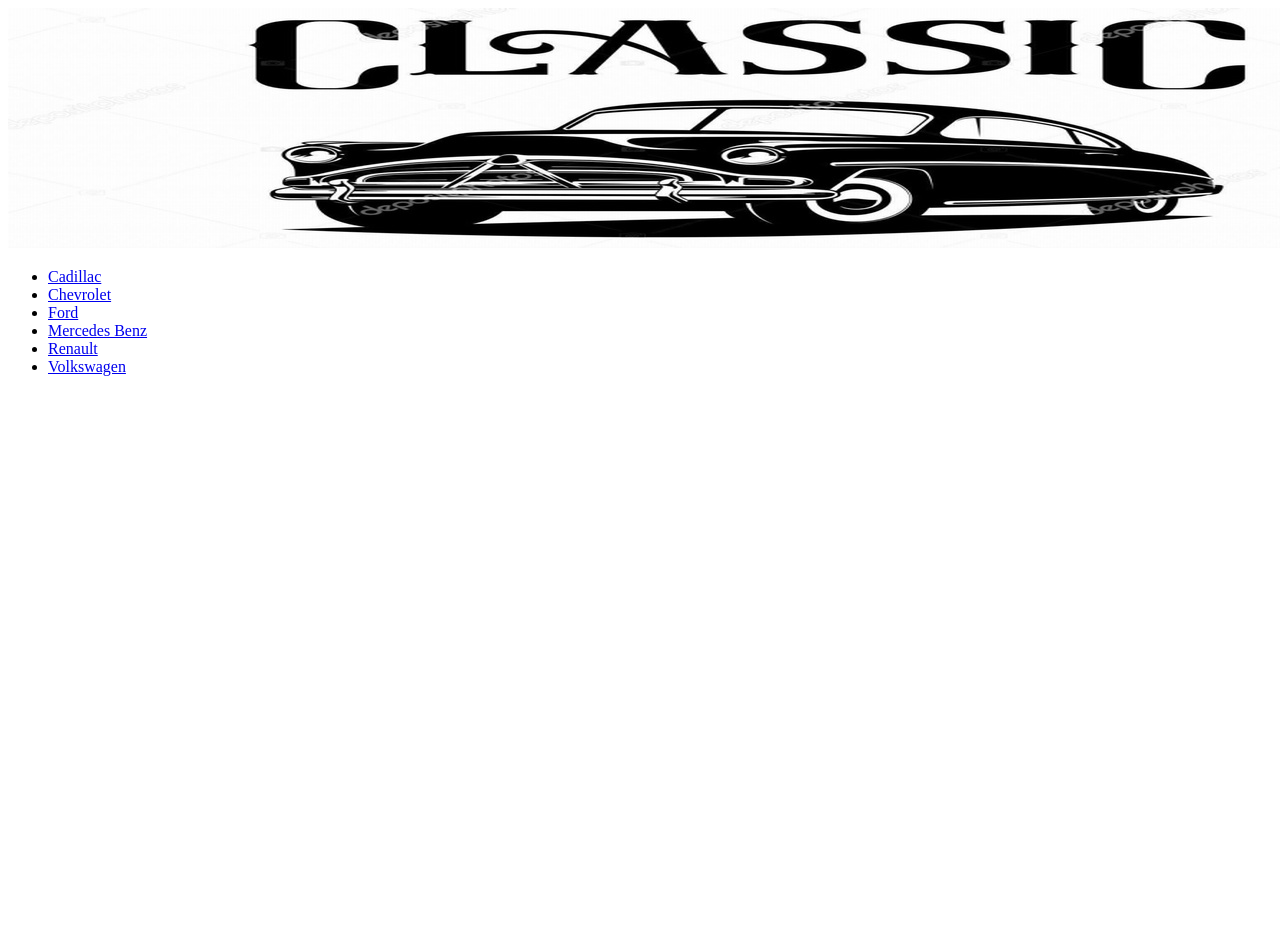
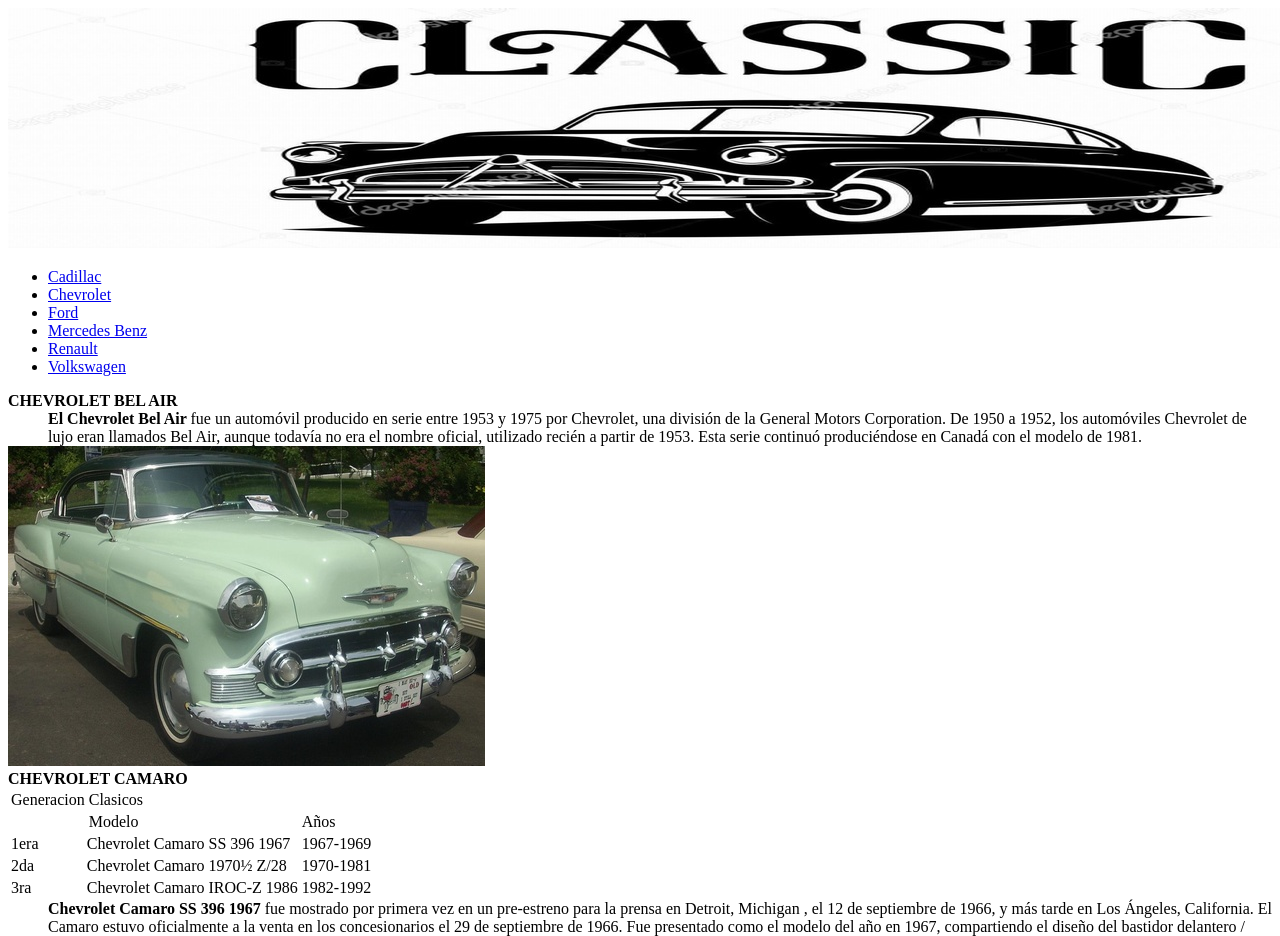
Before and after one commit to GabrielChuchuca/Practica01---MiBlog, a plain HTML site: page chevrolet.html in a window 1280 px wide. Shown: the top 936 px of the page. Before the commit the page ends 800 px from the top, so only its background shows below. Drawn offline with Linux system fonts and the light colour scheme.

Commit message:
Actualizado

```diff
--- a/chevrolet.html
+++ b/chevrolet.html
@@ -26,5 +26,67 @@ Filename: chevrolet.html
                </ul>
     </nav>
     </header>
+    <section>
+        <article>
+
+            <dt><strong><font style="text-transform: uppercase;">Chevrolet Bel Air</font></strong></dt>
+          <dd><strong>El Chevrolet Bel Air </strong> fue un automóvil producido en serie entre 1953 y 1975 por Chevrolet, una división de la General Motors Corporation. De 1950 a 1952, los automóviles Chevrolet de lujo eran llamados Bel Air, aunque todavía no era el nombre oficial, utilizado recién a partir de 1953. Esta serie continuó produciéndose en Canadá con el modelo de 1981.</dd>
+            <img src="imagenes/chevrolet1.jpg" alt="" /><br>
+
+            <dt><strong><font style="text-transform: uppercase;">Chevrolet Camaro</font></strong></dt>
+            <table>
+<tr>
+  <td colspan="2">Generacion</td>
+  <td>Clasicos</td>
+</tr>
+
+<tr>
+  <td colspan="2"></td>
+  <td>Modelo</td>
+  <td>Años</td>
+</tr>
+
+<tr>
+  <td>1era</td>
+    <td colspan="2">Chevrolet Camaro SS 396 1967</td>
+    <td>1967-1969</td>
+
+</tr>
+
+<tr>
+  <td>2da</td>
+  <td colspan="2">Chevrolet Camaro 1970½ Z/28</td>
+  <td>1970-1981</td>
+</tr>
+                <tr>
+  <td>3ra</td>
+  <td colspan="2">Chevrolet Camaro IROC-Z 1986</td>
+  <td>1982-1992</td>
+</tr>
+</table>
+
+
+            <dd><strong>Chevrolet Camaro SS 396 1967</strong> fue mostrado por primera vez en un pre-estreno para la prensa en Detroit, Michigan , el 12 de septiembre de 1966, y más tarde en Los Ángeles, California. El Camaro estuvo oficialmente a la venta en los concesionarios el 29 de septiembre de 1966. Fue presentado como el modelo del año en 1967, compartiendo el diseño del bastidor delantero / semi-monocasco con el Chevy Nova de 1968. Estaban disponibles casi 85 opciones de fábrica y 40 opciones de concesionario, incluyendo tres paquetes principales.<br>El paquete SS incluyó un motor V8 de 350 plgs³ (5,7 L) con 288 hp (212 kW), y el 396 plgs³ (6.5 L) V8 con 330 hp (243 kW) del bloque grande similar al Chevrolet Corvette pero con menor cilindrada también estaba disponible. El SS ofrecía tomas de aire en el capó no funcionales, franjas laterales especiales e insignias SS en la parrilla, guardabarros delanteros, tapa de la gasolina y botón de la bocina. Era posible pedir tanto el SS y RS para recibir un Camaro RS/SS. En 1967, un Camaro RS/SS convertible con un motor de 396 estableció el paso de la carrera de las 500 millas de Indianápolis.</dd>
+            <img src="imagenes/chevrolet2.jpg" alt="" />
+
+            <iframe src="https://www.youtube.com/watch?v=fFT5y8USaFo"></iframe>
+        </article>
+        <article>
+            <dd><strong>Chevrolet Camaro Z/28</strong> en la segunda generacion introducido en febrero de 1970, se adoptó una carrocería más perfilada y deportiva que los modelos clásicos para atraer a los compradores modernos. El 1970½ Camaro fue de nuevo el Z/28 «LT-1» de alta compresión 350, ahora impulsado por un 360 caballos de fuerza (268.5 kW). A partir de 1973 debido al estallido de la crisis del petróleo en EE.UU. en 1973, Chevrolet se marcó como tope de potencia máxima motores de 5,7 litros con potencia de 250 CV (184 kW) en los modelos que se comercializaron a partir de ese año. El básico de 1978 venía con un motor de 157 CV (114 kW) de potencia.<br>El Camaro de 1972 sufrió dos contratiempos mayores. La huelga de UAW en la planta de montaje de General Motors en Norwood la producción fue interrumpido por 174 días y 1.100 Camaros incompletos tuvieron que ser desechado porque no podían cumplir con los estándares federales de seguridad de parachoques de 1973. Algunos en General Motors consideraron seriamente abandonar el Camaro y Firebird en conjunto.</dd>
+        <img src="imagenes/chevrolet3.jpg" alt="" />
+            </article>
+        <article>
+            <dd><strong>Chevrolet Camaro IROC-Z 1986</strong> Durante 1982 y 1993 el Camaro se rediseña adoptando una apariencia similar a la presente, con un frontal en forma de cuña y un grupo óptico profundizado en la parrilla. Gracias al auge económico de principio de los 90, los nuevos modelos volvieron a ofrecer la opción de la versión cabrio abierta. Los motores se empezaban a optimizar buscando una reducción del consumo, procurando no perder la energía y potencia por los que se hizo famoso este modelo en la época de los pony cars. En esta generación se ofrecían motores de 2,5.Su aspecto hizo que fuera el muscle car más codiciado de los tiempos.Además, Chevy pretendía reafirmar su apuesta al crear el modelo que superara al Dodge Challenger o Charger, el Ford Mustang y en conjunto con el corvette.<br>Solo para el año 1987, el kit de doble turbo-era más bien un-una opción de opción instalada por el concesionario de producción regular. Esto incluye un tacómetro de carreras, un kit de doble turbo modificado basado en GNX de Buick y 560 caballos de fuerza. Luces traseras luces apagadas era una opción exclusiva para el año 1987 el modelo twin-turbo IROC-Z Camaro. Solo tres coches tenían el kit de doble turbo.</dd>
+        <img src="imagenes/chevrolet4.jpg" alt="" />
+            </article>
+        </article>
+    </section>
+    <article>
+    </article>
+    <article>
+        </article>
+    <article>
+    </article>
+    <section>
 </body>
 </html>
```
Also changed, not shown: cadillac.html (+2 -2 lines), index.html (+1 -0 lines), imagenes/chevrolet1.jpg (added), imagenes/chevrolet2.jpg (added), imagenes/chevrolet3.jpg (added), imagenes/chevrolet4.jpg (added).
